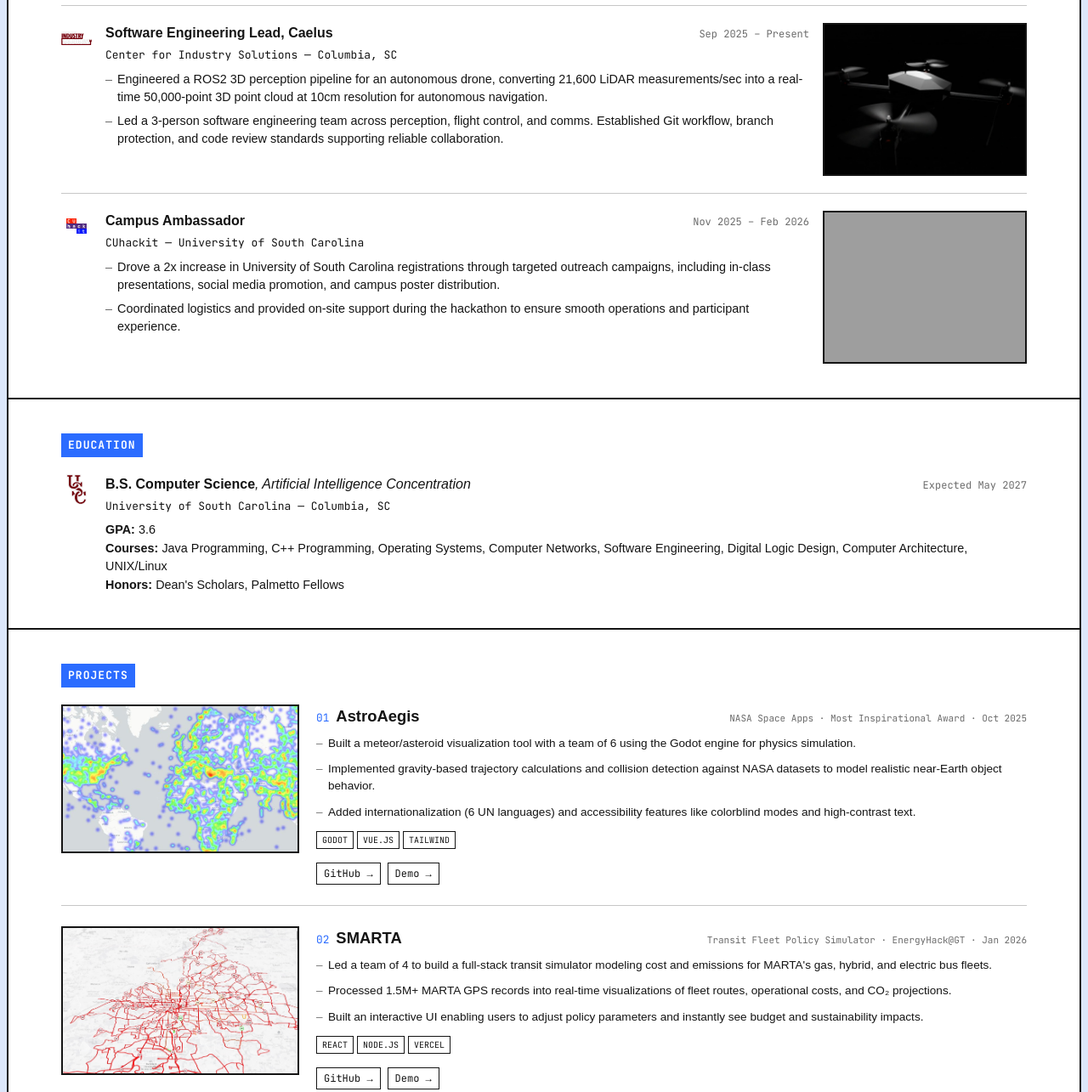
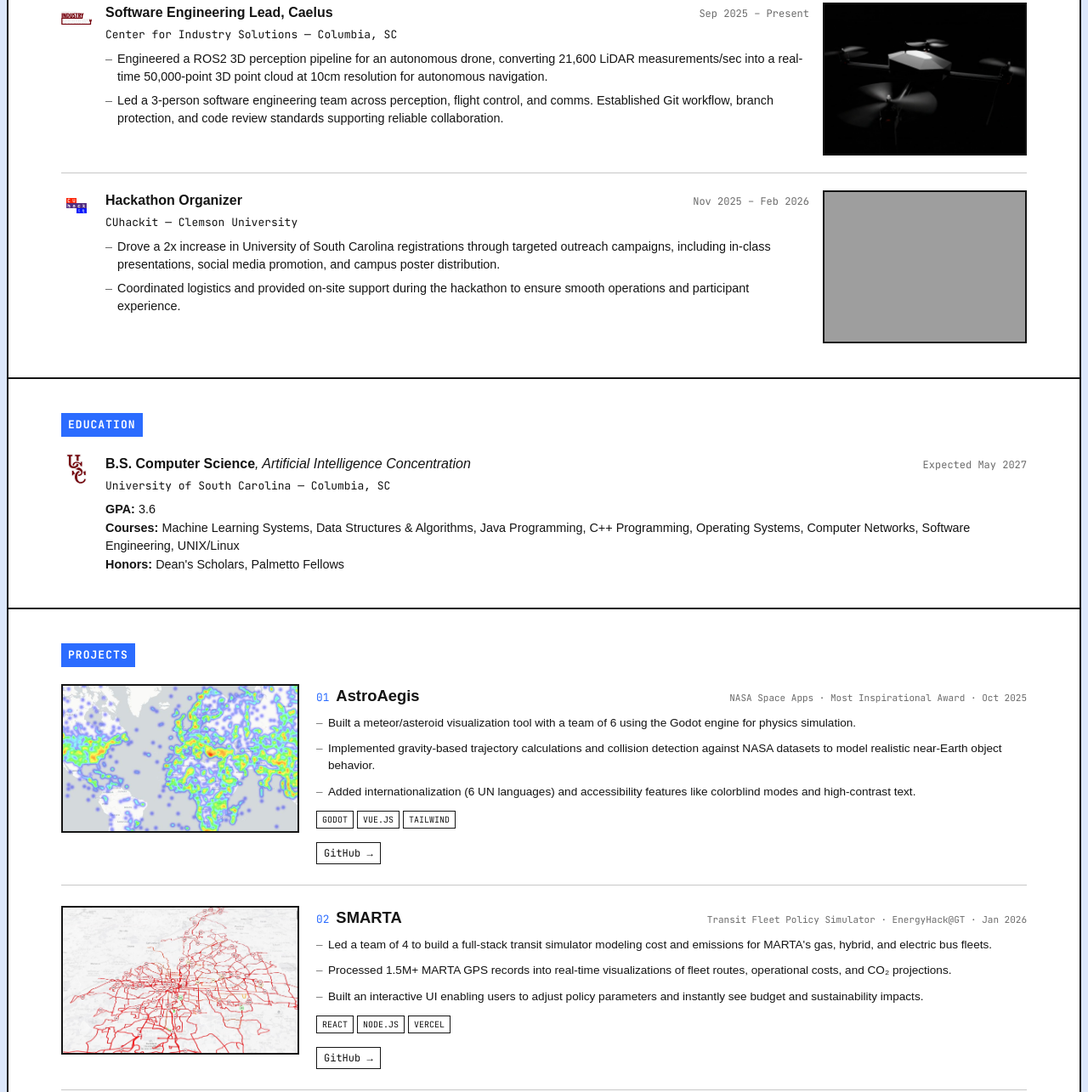
Before and after one commit to Jacob-M-Webster/JW-portfolio, an Astro site: page / in a window 1280 px wide. Shown: the part 1379-2664 px from the top of the page at 85% size. Built offline with nearby package versions, Linux system fonts and the light colour scheme; Astro itself is replaced by a stand-in of ours; grey boxes are pictures that could not be loaded.

Commit message:
Changed about me formatting, attached updated resume, changed education and experience sections to match resume.

```diff
--- a/src/pages/index.astro
+++ b/src/pages/index.astro
@@ -96,10 +96,10 @@
         <img class="entry-logo" src="/cuhackit_logo.svg" alt="CUhackit" />
         <div class="entry-main">
           <div class="entry-header">
-            <span class="entry-title">Campus Ambassador</span>
+            <span class="entry-title">Hackathon Organizer</span>
             <span class="entry-date">Nov 2025 – Feb 2026</span>
           </div>
-          <span class="entry-org">CUhackit — University of South Carolina</span>
+          <span class="entry-org">CUhackit — Clemson University</span>
           <ul class="entry-body">
             <li>Drove a 2x increase in University of South Carolina registrations through targeted outreach campaigns, including in-class presentations, social media promotion, and campus poster distribution.</li>
             <li>Coordinated logistics and provided on-site support during the hackathon to ensure smooth operations and participant experience.</li>
@@ -125,7 +125,7 @@
           <span class="entry-org">University of South Carolina — Columbia, SC</span>
           <p class="entry-body">
             <strong>GPA:</strong> 3.6<br>
-            <strong>Courses:</strong> Java Programming, C++ Programming, Operating Systems, Computer Networks, Software Engineering, Digital Logic Design, Computer Architecture, UNIX/Linux<br>
+            <strong>Courses:</strong> Machine Learning Systems, Data Structures & Algorithms, Java Programming, C++ Programming, Operating Systems, Computer Networks, Software Engineering, UNIX/Linux<br>
             <strong>Honors:</strong> Dean's Scholars, Palmetto Fellows
           </p>
         </div>
@@ -160,7 +160,6 @@
             </div>
             <div class="project-links">
               <a href="#" class="project-link">GitHub →</a>
-              <a href="#" class="project-link">Demo →</a>
             </div>
           </div>
         </article>
@@ -185,7 +184,6 @@
             </div>
             <div class="project-links">
               <a href="#" class="project-link">GitHub →</a>
-              <a href="#" class="project-link">Demo →</a>
             </div>
           </div>
         </article>
@@ -210,7 +208,6 @@
             </div>
             <div class="project-links">
               <a href="#" class="project-link">GitHub →</a>
-              <a href="#" class="project-link">Demo →</a>
             </div>
           </div>
         </article>
--- a/src/styles/global.css
+++ b/src/styles/global.css
@@ -163,7 +163,8 @@
 
 .about-text {
   font-size: 1rem;
-  max-width: 640px;
+  max-width: 820px;
+  margin: 0 auto;
 }
 .about-text strong { font-weight: bold; }
 
```
Also changed, not shown: 1 other file.
